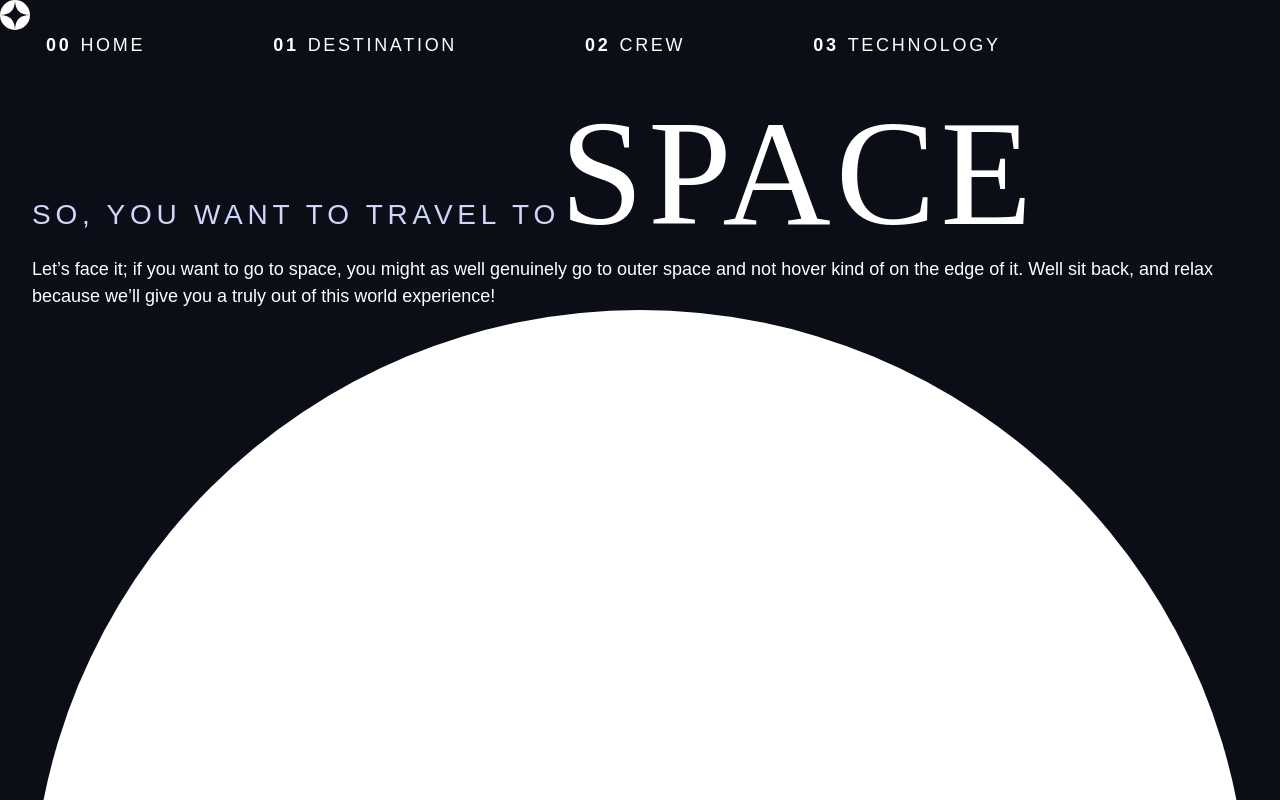
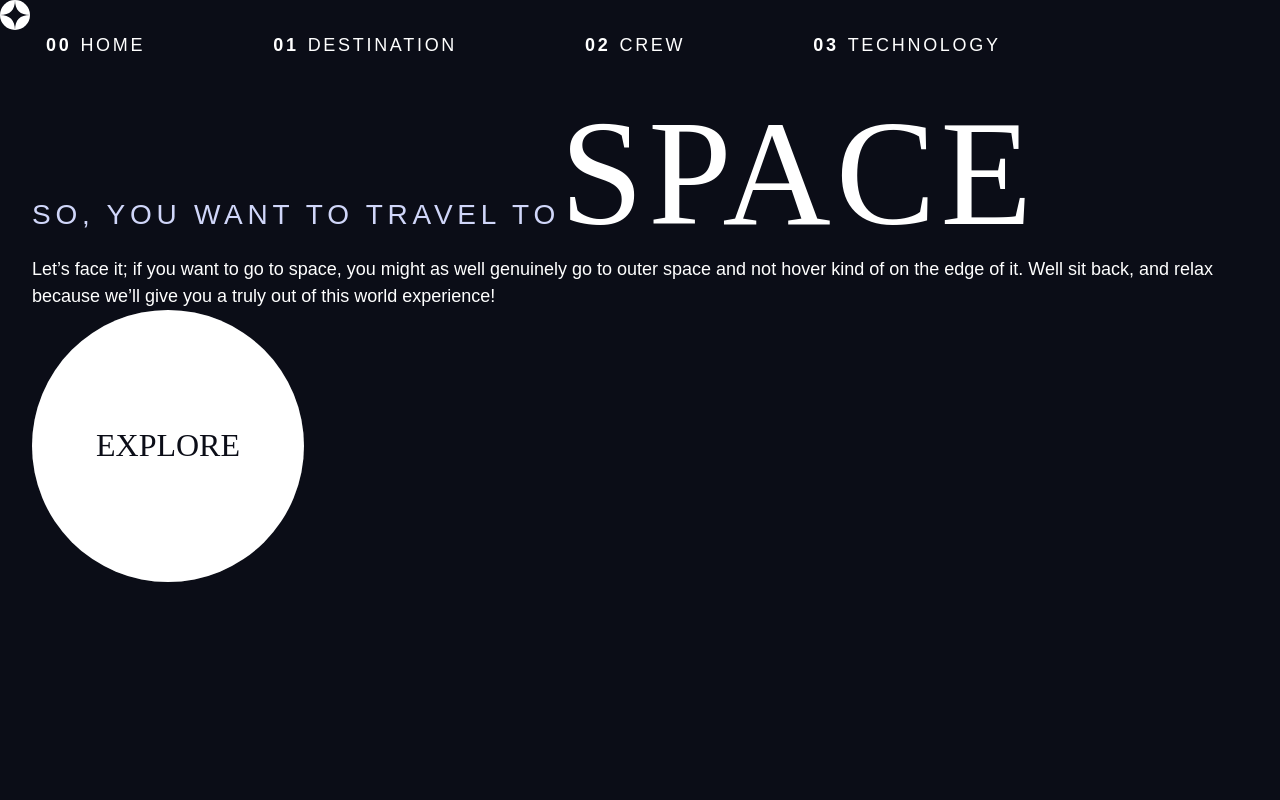
Before and after one commit to Dmnk28/space-tourism, a Next.js app in the folder next/: page / in a window 1280 px wide. Shown: the top 800 px of the page. Built offline with nearby package versions, Linux system fonts and the light colour scheme.

Commit message:
Corrections in the scss.
Switching to scss modules later for better performance!

```diff
--- a/next/styles/main.css
+++ b/next/styles/main.css
@@ -225,8 +225,8 @@ select {
 /* ---------- */
 .large-button {
   position: relative;
-  display: -ms-grid;
-  display: grid;
+  display: -ms-inline-grid;
+  display: inline-grid;
   place-items: center;
   z-index: 1;
   padding: 0 2em;
@@ -280,15 +280,23 @@ select {
   cursor: pointer;
   border: 0;
   border-bottom: 2px solid rgba(255, 255, 255, 0);
+  /*
+        &:visited {
+            color: inherit;
+        } */
 }
 
-.underline-indicators a:hover, .underline-indicators a:focus {
+.underline-indicators a:hover {
   border-color: rgba(255, 255, 255, 0.5);
+}
+
+.underline-indicators a:focus {
+  border-color: white;
 }
 
 .underline-indicators .active,
 .underline-indicators [aria-selected="true"] {
-  border-color: #FFFFFF;
+  border-color: white;
 }
 
 .tab-list {
--- a/next/styles/main.scss
+++ b/next/styles/main.scss
@@ -165,7 +165,7 @@ select {
 /* ---------- */
 .large-button {
     position: relative;
-    display: grid;
+    display: inline-grid;
     place-items: center;
     z-index: 1;
     padding: 0 2em;
@@ -219,14 +219,21 @@ select {
         border: 0;
         border-bottom: 2px solid rgba($clr-white, 0);
 
-        &:hover,
-        &:focus {
+        &:hover {
             border-color: rgba($clr-white, .5);
         }
+
+        &:focus {
+            border-color: rgba($clr-white, 1);
+        }
+/*
+        &:visited {
+            color: inherit;
+        } */
     }
     .active,
     [aria-selected="true"] {
-        border-color: $clr-white;
+        border-color: rgba($clr-white, 1);
     }
 }
 
```
Also changed, not shown: 1 other file (tests, documents, lock files or other folders).
